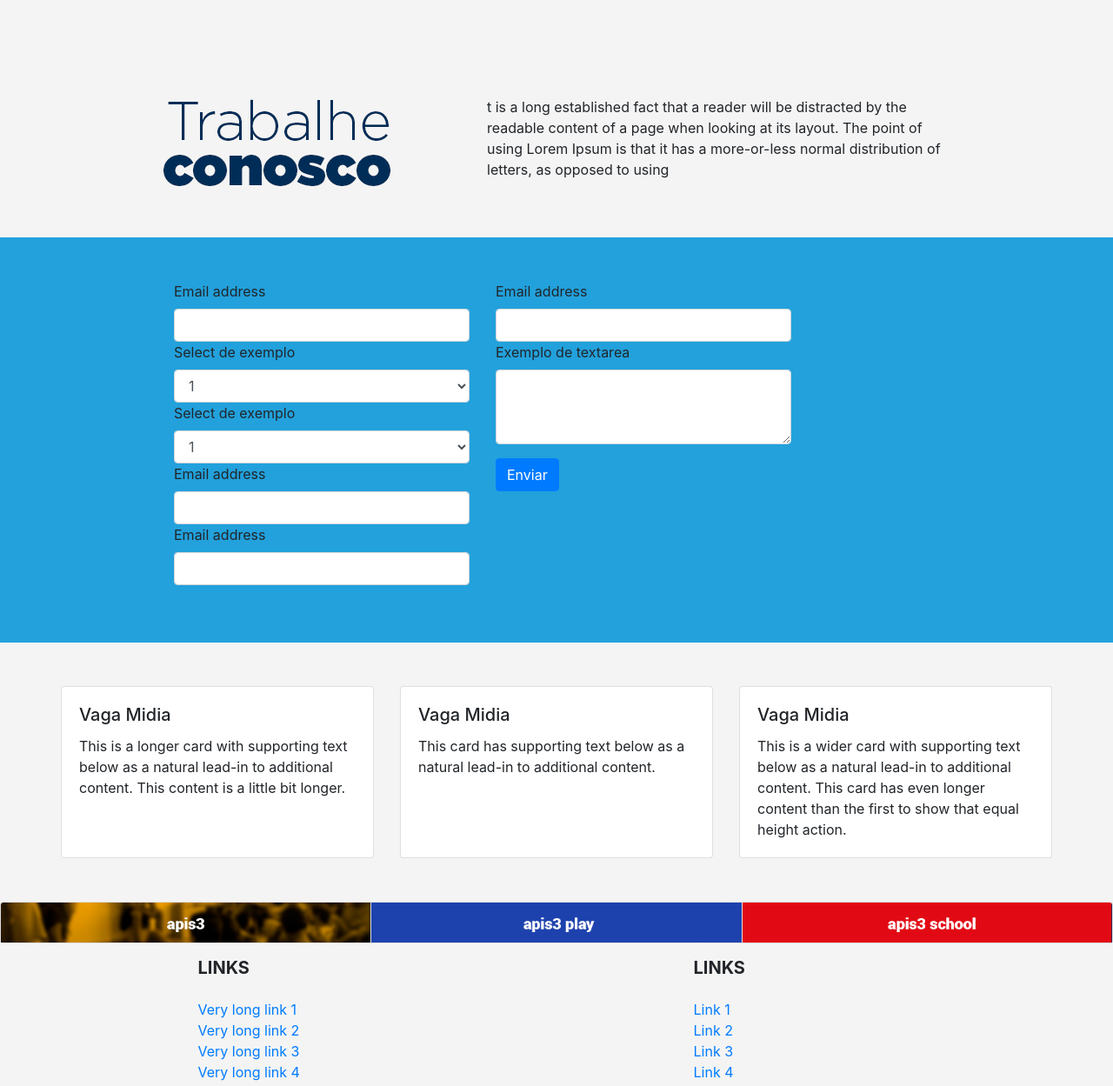
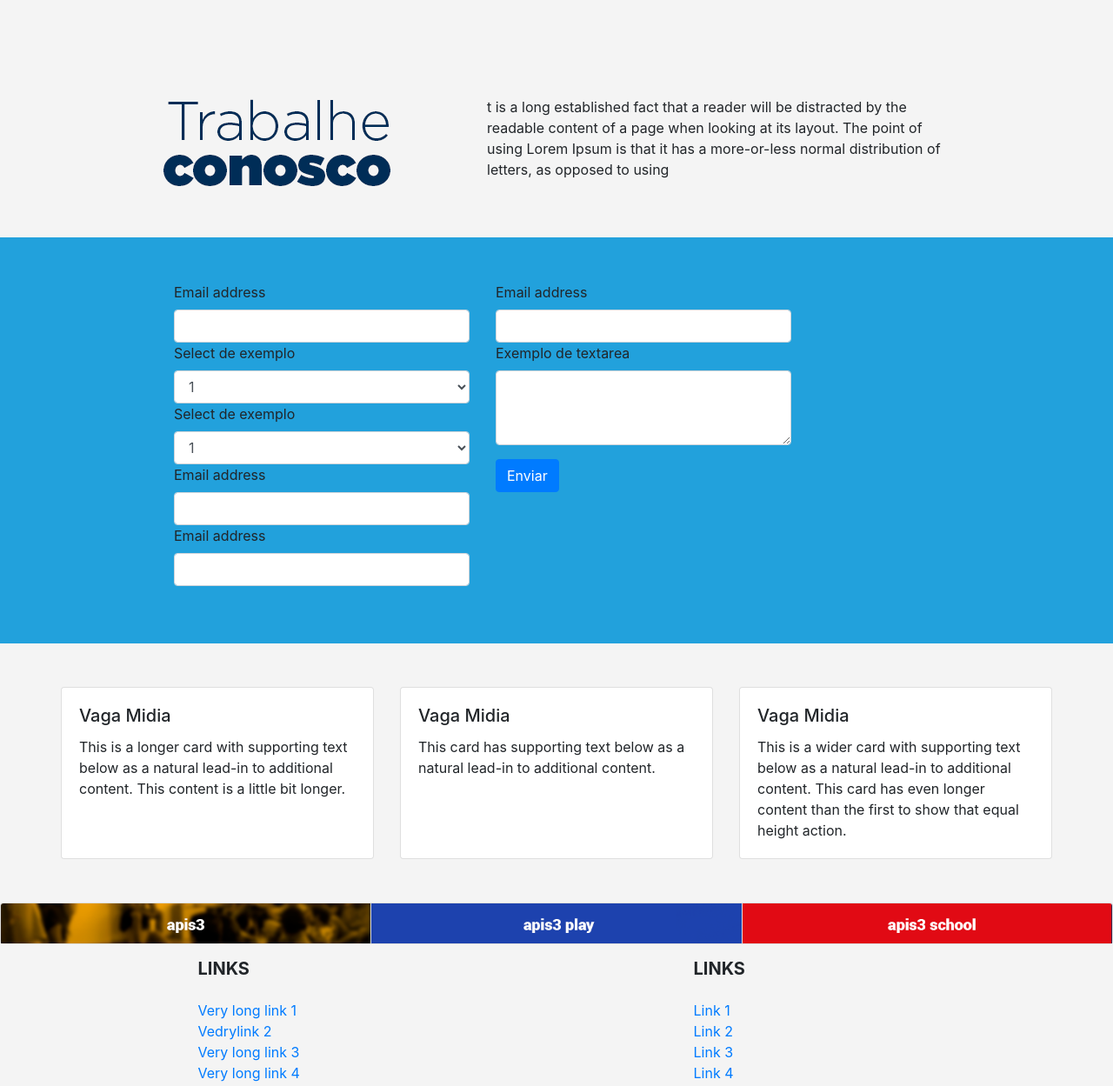
Before and after one commit to Dani-jardim/site-apis3, a plain HTML site: page index.html in a window 1280 px wide. Shown: the part 51-1300 px from the top of the page at 87% size. Drawn offline with nearby package versions, Linux system fonts and the light colour scheme.

```diff
--- a/css/style.css
+++ b/css/style.css
@@ -11,7 +11,7 @@
 }
 #forms{
   background-color:#22a1dc;
-  padding-top:50px;
+  padding-top:51px;
   padding-bottom:50px;
 
 }
--- a/index.html
+++ b/index.html
@@ -158,7 +158,7 @@
                   <a href="#!">Very long link 1</a>
                 </li>
                 <li>
-                  <a href="#!">Very long link 2</a>
+                  <a href="#!">Vedrylink 2</a>
                 </li>
                 <li>
                   <a href="#!">Very long link 3</a>
```
